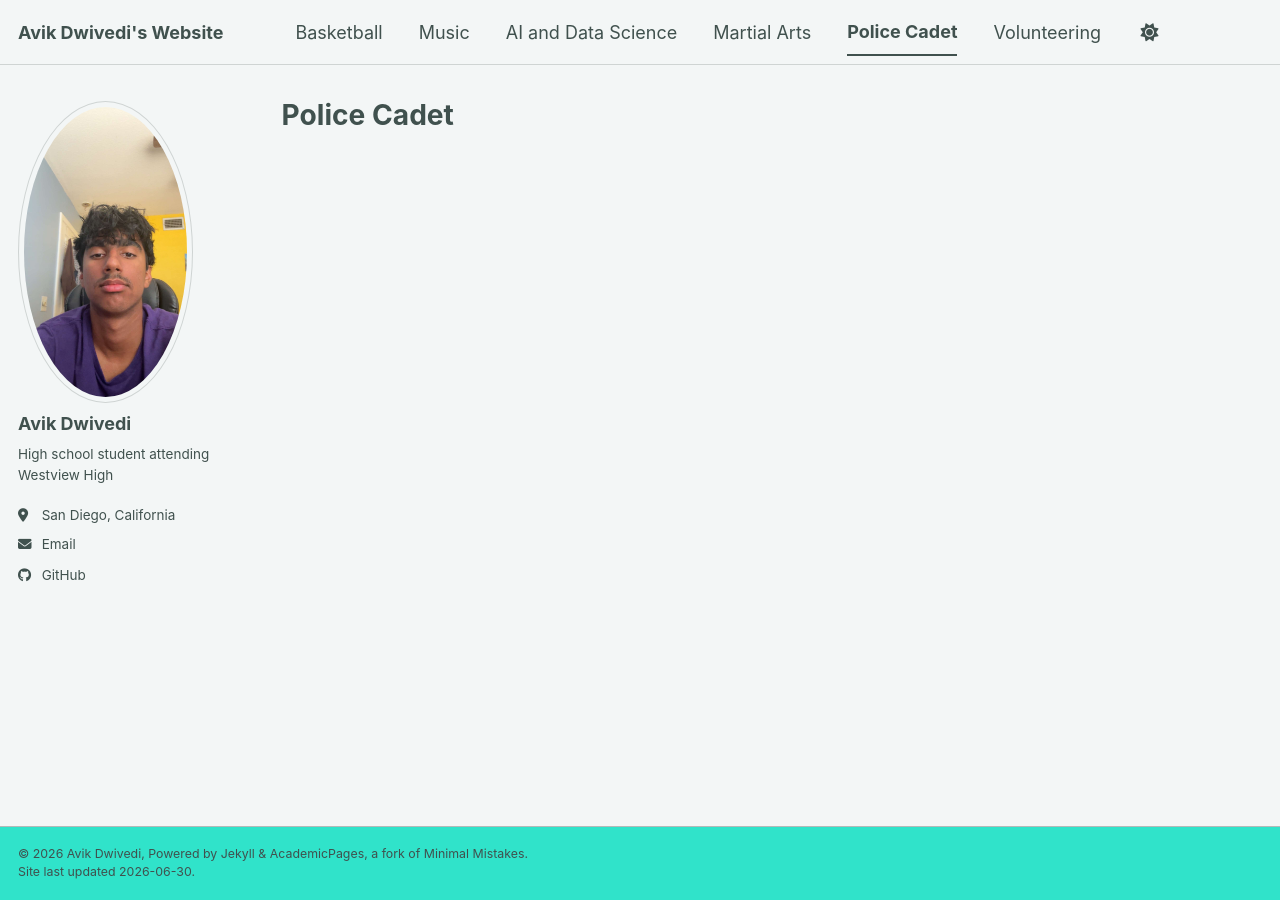
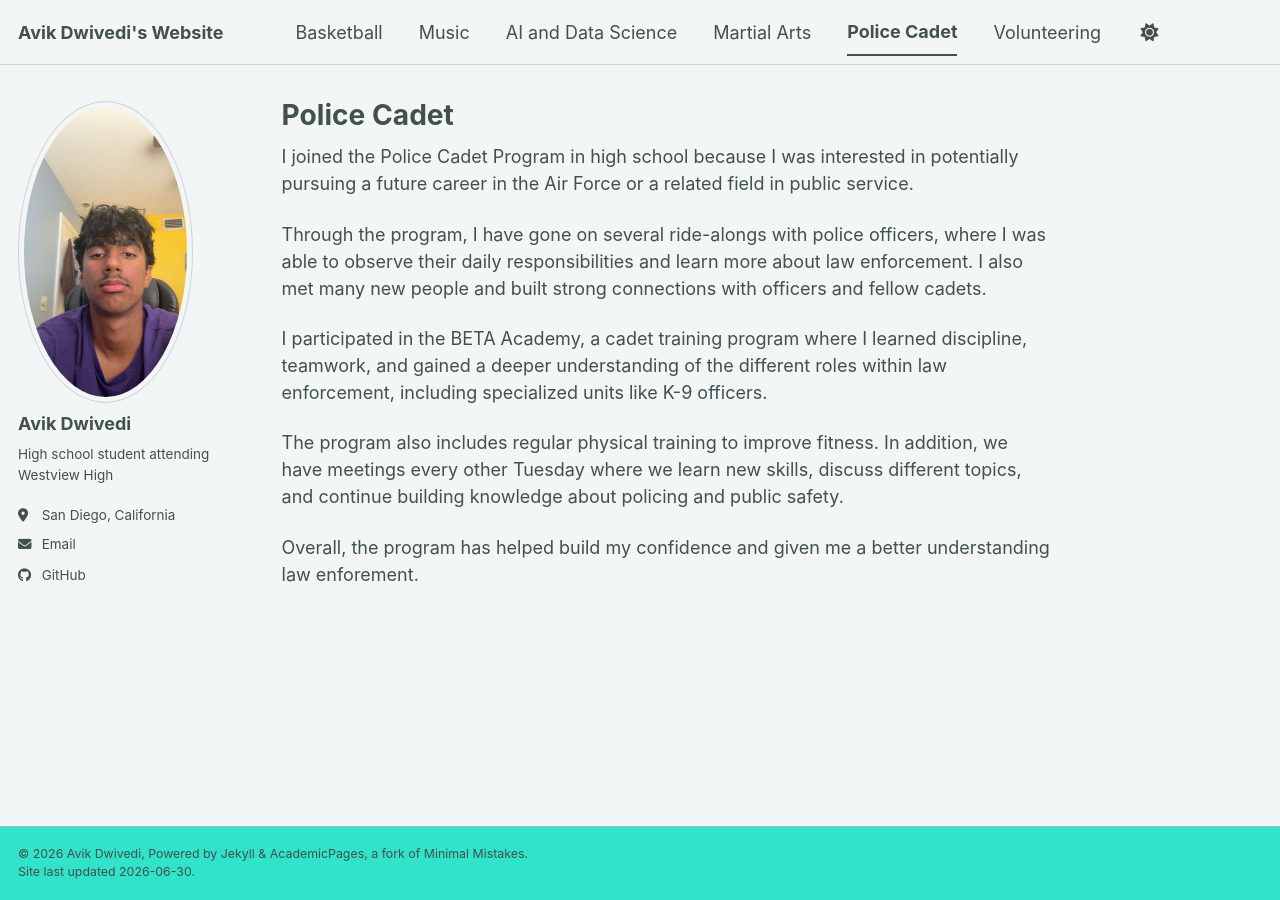
Before and after one commit to vikuser99/simple, a Jekyll site: the page built from _pages/police_cadet.md, in a window 1280 px wide. Built offline with Jekyll 4.4.1, drawn with Linux system fonts in a browser that asks for light colours; a style sheet for code colours, icons or effects is not loaded.

Commit message:
Update police_cadet.md

```diff
--- a/_pages/police_cadet.md
+++ b/_pages/police_cadet.md
@@ -5,3 +5,12 @@ author_profile: true
 redirect_from:
   - /police_cadet.html
 ---
+I joined the Police Cadet Program in high school because I was interested in potentially pursuing a future career in the Air Force or a related field in public service.
+
+Through the program, I have gone on several ride-alongs with police officers, where I was able to observe their daily responsibilities and learn more about law enforcement. I also met many new people and built strong connections with officers and fellow cadets.
+
+I participated in the BETA Academy, a cadet training program where I learned discipline, teamwork, and gained a deeper understanding of the different roles within law enforcement, including specialized units like K-9 officers.
+
+The program also includes regular physical training to improve fitness. In addition, we have meetings every other Tuesday where we learn new skills, discuss different topics, and continue building knowledge about policing and public safety.
+
+Overall, the program has helped build my confidence and given me a better understanding law enforement.
```
